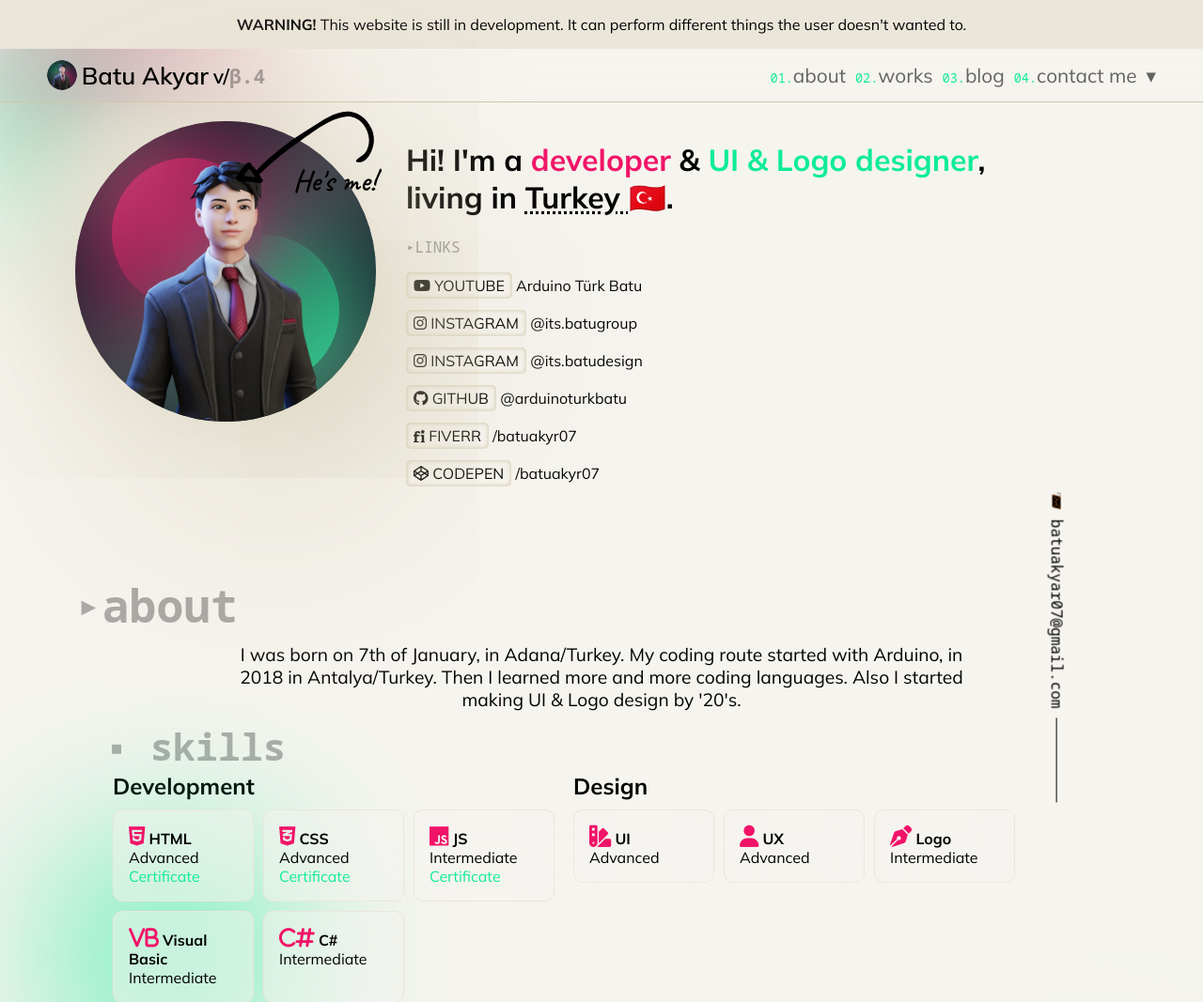
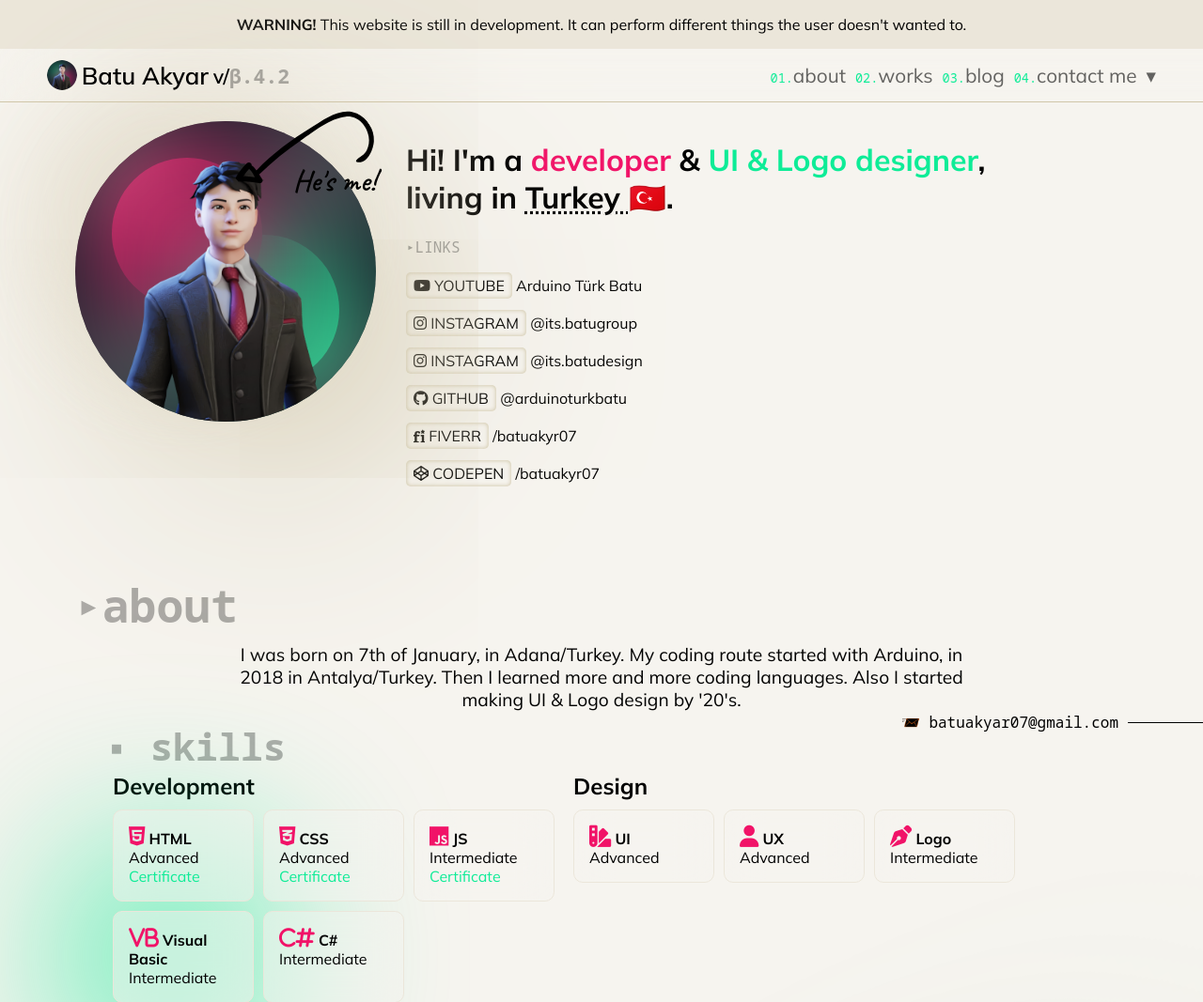
Before and after one commit to arduinoturkbatu/arduinoturkbatu.github.io, a PHP site: page / in a window 1280 px wide; the page is wider, and only the part inside the window is pictured. Shown: the top 1067 px of that part at 94% size. Run offline with PHP 8.4, Linux system fonts and the light colour scheme; some web fonts are replaced.

Commit message:
β.4.2
1. A new cursor added.
2. Floating Email is rotated -90 degrees.
3. Now the versions are typing correctly in other places in the website.

```diff
--- a/assets/css/style.css
+++ b/assets/css/style.css
@@ -8,16 +8,13 @@ code {
 }
 
 #cursor {
-  background: linear-gradient(to right, var(--primary) 0% 50%, var(--secondary) 50% 100%);
+  width: 50px;
+  height: 50px;
+  border-radius: 50%;
+  background: radial-gradient(closest-side, var(--background) 79%, transparent 80% 100%), conic-gradient(var(--primary) 0%, var(--white6) 0);
   position: fixed;
-  filter: blur(5rem);
-  z-index: -50;
-  width: 300px;
-  height: 200px;
-  border-radius: 50%;
-  top: 0;
-  left: 0;
-  animation: rotateCrs 12s ease infinite;
+  transform: translate(-50%, -50%);
+  z-index: -1;
 }
 
 @keyframes rotateCrs {
@@ -851,10 +848,9 @@ body .mailcon {
   flex-direction: row;
   justify-content: flex-end;
   align-items: center;
-  bottom: 100px;
-  right: -10px;
+  bottom: 20px;
+  right: 0;
   gap: 10px;
-  transform: rotateZ(90deg);
 }
 body .mailcon a {
   color: #fff !important;
@@ -874,7 +870,7 @@ body .mailcon:has(a:hover) .line {
 }
 body .mailcon .line {
   height: 1px;
-  width: 90px;
+  width: 80px;
   background: var(--white);
 }
 body .contact-section {
--- a/assets/css/style.scss
+++ b/assets/css/style.scss
@@ -8,16 +8,15 @@ code {
 }
 
 #cursor {
-    background: linear-gradient(to right,var(--primary) 0% 50%,var(--secondary) 50% 100%);
+    width: 50px;
+    height: 50px;
+    border-radius: 50%;
+    background:
+        radial-gradient(closest-side, var(--background) 79%, transparent 80% 100%),
+        conic-gradient(var(--primary) 0%, var(--white6) 0);
     position: fixed;
-    filter: blur(5rem);
-    z-index: -50;
-    width: 300px;
-    height: 200px;
-    border-radius: 50%;
-    top: 0;
-    left: 0;
-    animation: rotateCrs 12s ease infinite;
+    transform: translate(-50%,-50%);
+    z-index: -1;
 }
 
 @keyframes rotateCrs {
@@ -958,10 +957,10 @@ body {
         flex-direction: row;
         justify-content: flex-end;
         align-items: center;
-        bottom: 100px;
-        right: -10px;
+        bottom: 20px;
+        right: 0;
         gap: 10px;
-        transform: rotateZ(90deg);
+        //transform: rotateZ(90deg);
 
         a {
             color: #fff !important;
@@ -985,7 +984,7 @@ body {
 
         .line {
             height: 1px;
-            width: 90px;
+            width: 80px;
             background: var(--white);
         }
     }
--- a/assets/js/script.js
+++ b/assets/js/script.js
@@ -1,3 +1,14 @@
+let scrollTop;
+var body = document.body,
+    html = document.documentElement;
+
+var height = Math.max( body.scrollHeight, body.offsetHeight,
+                       html.clientHeight, html.scrollHeight, html.offsetHeight );
+
+const moyCursor = document.getElementById('cursor');
+
+
+
 function googleTranslateElementInit() {
     new google.translate.TranslateElement({pageLanguage: 'en', layout: google.translate.TranslateElement.InlineLayout.HORIZONTAL}, 'google_translate_element');
   }
@@ -170,9 +181,9 @@ function getCursor(event) {
   let x = event.clientX;
   let y = event.clientY;
 
-  const moyCursor = document.getElementById('cursor');
-  moyCursor.style.top = (y - 50%document.body.clientHeight) + "px";
-  moyCursor.style.left = (x - 50%document.body.clientWidth) + "px";
+
+  moyCursor.style.top = y + "px";
+  moyCursor.style.left = x + "px";
 }
 
 function debugMode() {
@@ -185,6 +196,17 @@ function debugMode() {
     x[i].style.filter = "none";
     x[i].style.backdropFilter = "none";
     x[i].style.boxShadow = "none";
+  }
+}
 
+document.addEventListener('scroll',getScrolled);
+
+function getScrolled() {
+  scrollTop = (window.pageYOffset !== undefined) ? window.pageYOffset : (document.documentElement || document.body.parentNode || document.body).scrollTop;
+
+  height = Math.max( body.scrollHeight, body.offsetHeight,
+    html.clientHeight, html.scrollHeight, html.offsetHeight );
+
+    moyCursor.style.background = `radial-gradient(closest-side, var(--background) 79%, transparent 80% 100%),
+    conic-gradient(var(--primary) `+(((scrollTop / height) * 100))+`%, rgba(255,255,255,0.2) 0)`;
 }
-}
--- a/index.html
+++ b/index.html
@@ -20,6 +20,14 @@
         <button class="clsBtn" onclick="document.getElementById('changelogModal').classList.remove('show')">&times;</button>
         <h1 class="sectionTitle">&blacktriangleright;changelog</h1>
         <ul>
+            <li>
+                <b>&beta;.4.2</b><br/>
+                <ol>
+                    <li>A new cursor added.</li>
+                    <li>Floating Email is rotated -90 degrees.</li>
+                    <li>Now the versions are typing correctly in other places in the website.</li>
+                </ol>
+            </li>
             <li>
                 <b>&beta;.4.1</b><br/>
                 <ol>
@@ -173,7 +181,7 @@
         <div class="innerNav">
             <a href="#" class="title" translate="no"><span><div class="img-container">
                 <img src="assets/images/favicon.png" alt="Avatar">
-            </div></span> Batu Akyar <sup onclick="document.getElementById('changelogModal').classList.add('show')">v/<span class="sectionTitle">&beta;.4</span></sup></a>
+            </div></span> Batu Akyar <sup onclick="document.getElementById('changelogModal').classList.add('show')">v/<span class="sectionTitle">&beta;.4.2</span></sup></a>
             <div class="links">
                 <input type="checkbox" name="menuOpener" id="menuOpener">
                 <label for="menuOpener">
@@ -481,7 +489,7 @@
 
     <footer>
         <p xmlns:cc="http://creativecommons.org/ns#" xmlns:dct="http://purl.org/dc/terms/"><span property="dct:title">Batu Akyar</span><sup><abbr title="The website (batuakyar.vercel.app)">?</abbr></sup> by <a rel="cc:attributionURL dct:creator" property="cc:attributionName" href="https://github.com/arduinoturkbatu/">Arduino Türk Batu</a> is licensed under <a href="http://creativecommons.org/licenses/by-nd/4.0/?ref=chooser-v1" target="_blank" rel="license noopener noreferrer" style="display:inline-block;">CC BY-ND 4.0<img style="height:22px!important;margin-left:3px;vertical-align:text-bottom;" src="https://mirrors.creativecommons.org/presskit/icons/cc.svg?ref=chooser-v1"><img style="height:22px!important;margin-left:3px;vertical-align:text-bottom;" src="https://mirrors.creativecommons.org/presskit/icons/by.svg?ref=chooser-v1"><img style="height:22px!important;margin-left:3px;vertical-align:text-bottom;" src="https://mirrors.creativecommons.org/presskit/icons/nd.svg?ref=chooser-v1"></a></p>
-        Version &beta;.4 <span class="sectionTitle">|</span> <a href="#changelogModal" onclick="document.getElementById('changelogModal').classList.add('show')">See Changelog</a>
+        Version &beta;.4.2 <span class="sectionTitle">|</span> <a href="#changelogModal" onclick="document.getElementById('changelogModal').classList.add('show')">See Changelog</a>
         <div style="margin-top: 10px;gap:5px;display: flex;flex-direction: row;justify-content: center;align-items: center;">
             Deployed by
             <a href="https://vercel.com" target="_blank">
```
Also changed, not shown: 1 other file.
